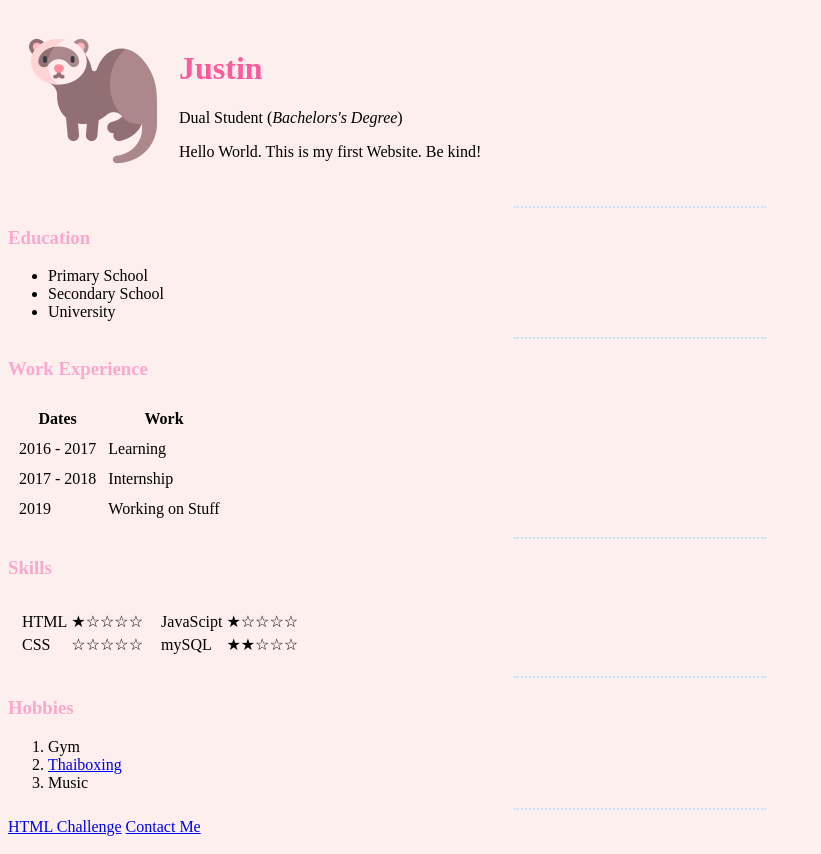
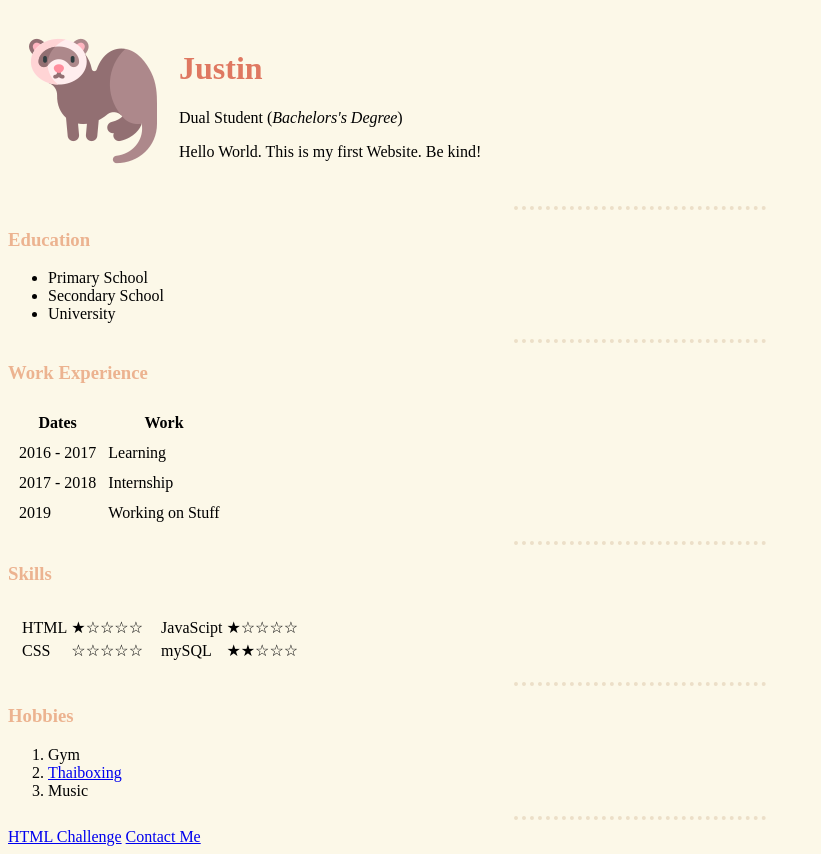
Before and after one commit to justin824/cv, a plain HTML site: page index.html in a window 1280 px wide. Shown: the whole page, without its empty margins (0-821 px from the left). Drawn offline with Linux system fonts and the light colour scheme.

Commit message:
Add files via upload

```diff
--- a/css/styles.css
+++ b/css/styles.css
@@ -1,16 +1,16 @@
 body {
-    background-color: #fcefee;
+    background-color: #fcf8e8;
 }
 hr {
     border-style: none;
     border-top-style: dotted;
-    border-color: #c5e3f6;
-    border-width: 2px;
+    border-color: #ecdfc8;
+    border-width: 4px;
     width: 20%
 }
 h1 {
-    color: #fc5c9c
+    color: #df7861
 }
 h3 {
-    color: #faa8cd
+    color: #ecb390
 }
--- a/index.html
+++ b/index.html
@@ -1,11 +1,12 @@
 <!DOCTYPE html>
-<html lang="en">
+<html>
     <head>
         <meta charset="UTF-8">
         <meta name="viewport" content="width=device-width, initial-scale=1.0">
         <title>Justin's Personal Site</title>
         <link rel="stylesheet" href="css/styles.css">
     </head>
+
     <body>
         <table cellspacing="20">
             <tr>
```
Also changed, not shown: contact.html (+1 -1 lines).
